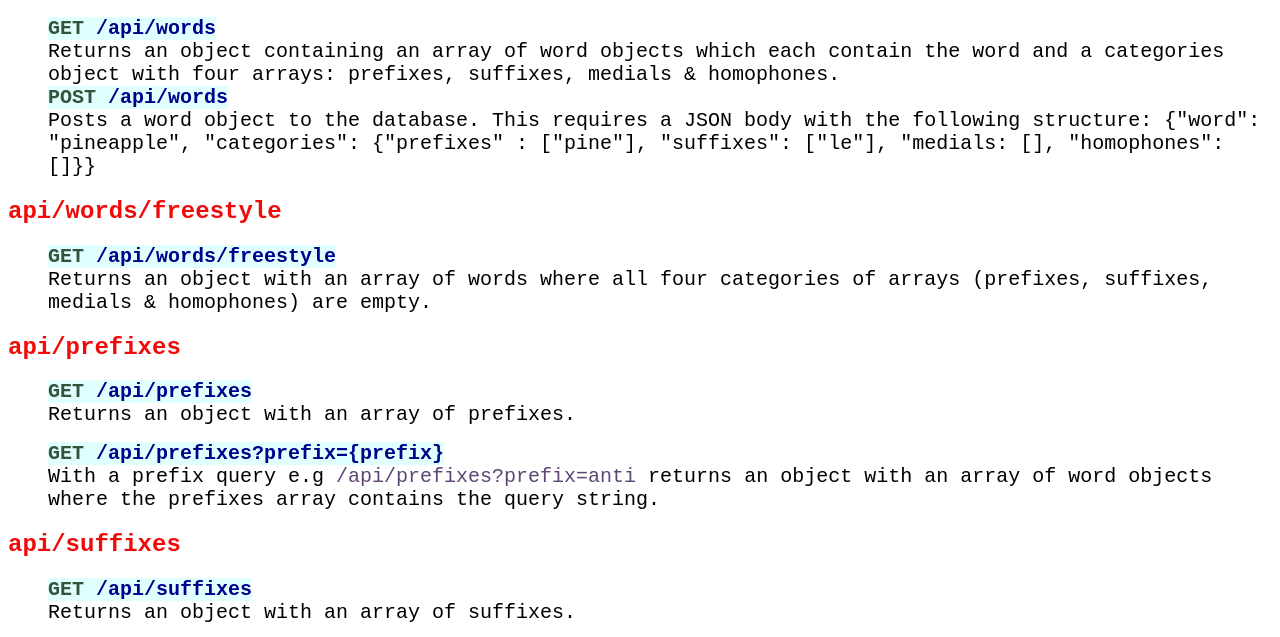
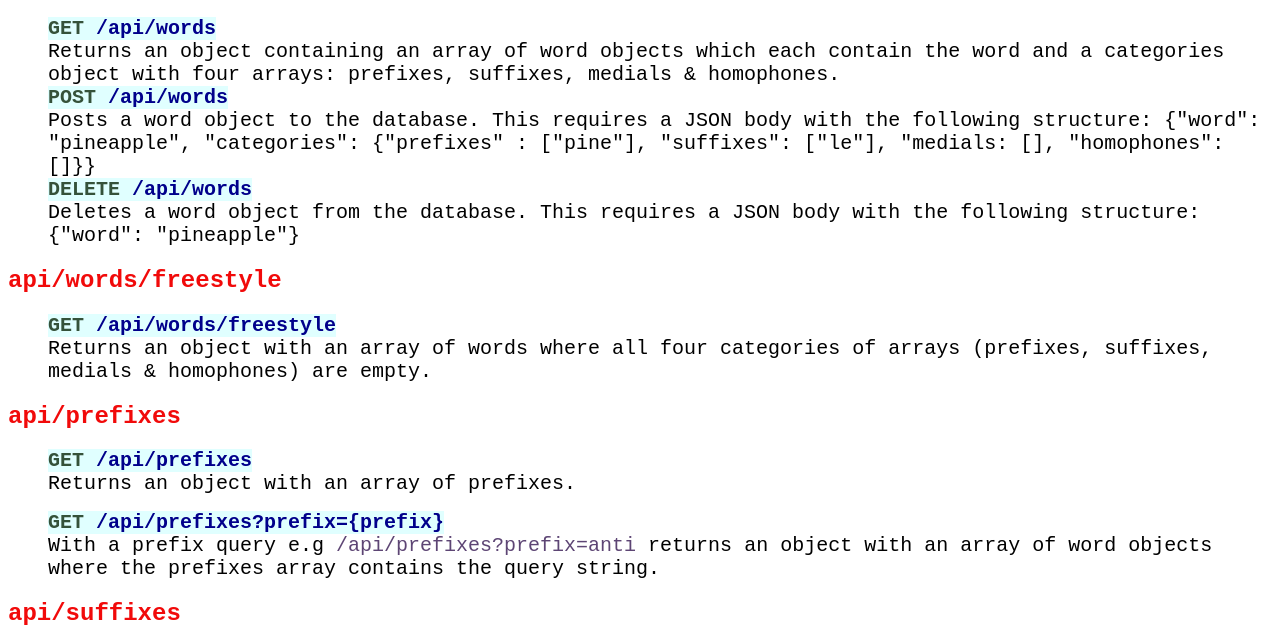
Before and after one commit to Chenerywoman/BE-PT-Project-Spelling-Bee, a website: page public/index.html in a window 1280 px wide. Shown: the part 110-747 px from the top of the page. Drawn offline with Linux system fonts and the light colour scheme.

Commit message:
addng a route for deleting words

```diff
--- a/public/index.html
+++ b/public/index.html
@@ -25,6 +25,13 @@
             </li>
             <li class="listItem">Posts a word object to the database. This requires a JSON body with the following structure: {"word": "pineapple",
                 "categories": {"prefixes" : ["pine"], "suffixes": ["le"], "medials: [], "homophones": []}}</li>
+            <li class="api">
+                <span class="endpoint">
+                    <span class="http">DELETE</span>
+                    <span class="route">/api/words</span>
+                </span>
+            </li>
+            <li class="listItem">Deletes a word object from the database. This requires a JSON body with the following structure: {"word": "pineapple"}</li>
         </ul>
     </p>
     <h2>api/words/freestyle</h2>
```
